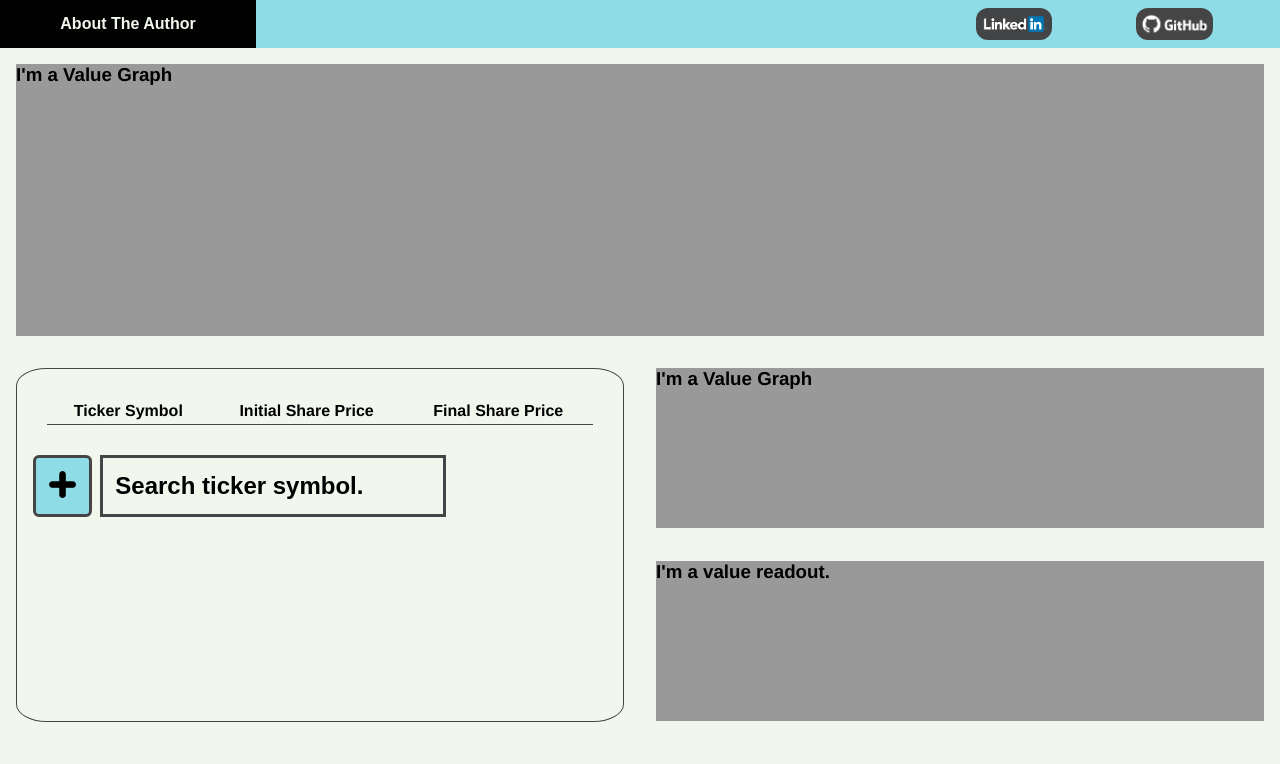
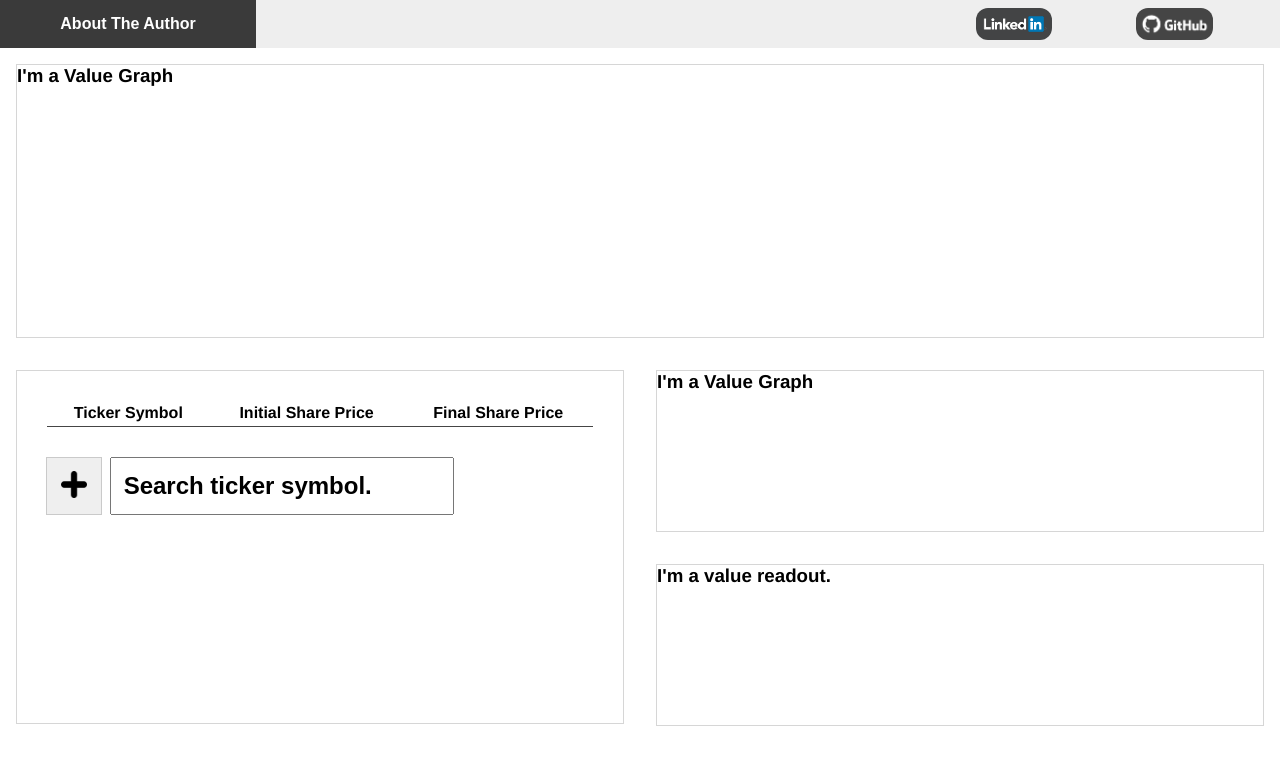
Before and after one commit to HarryMWinters/stock-price-delta, a Vue app: page / in a window 1280 px wide. Shown: the top 764 px of the page. Built offline with nearby package versions, Linux system fonts and the light colour scheme.

Commit message:
Update colors and catch some basic use permutations

```diff
--- a/src/App.vue
+++ b/src/App.vue
@@ -34,10 +34,13 @@ export default {
 <style>
 * {
   --black: #020202;
-  --eggshell: #f1f7ed;
+  --eggshell: #ffffff;
   --lime: #8edce6;
   --grey: #454545;
   --forest: #4f9d69;
+
+  --bg-element: #ffffff;
+  --border: #45454538;
 
   margin: 0;
   padding: 0;
--- a/src/components/control-panel/value-readout/ValueReadout.vue
+++ b/src/components/control-panel/value-readout/ValueReadout.vue
@@ -15,7 +15,9 @@ export default {
 <!-- Add "scoped" attribute to limit CSS to this component only -->
 <style scoped>
 .ValueReadout {
-  background: #999;
+  background: var(--bg-element);
+  border: 1px var(--border) solid;
+  padding: 0;
   margin: 1rem;
   height: 10em;
 }
--- a/src/components/nav/Nav.vue
+++ b/src/components/nav/Nav.vue
@@ -32,7 +32,7 @@ export default {
 <!-- Add "scoped" attribute to limit CSS to this component only -->
 <style scoped>
 * {
-  background-color: var(--lime);
+  background-color: #eeeeee;
   border: 0;
 }
 
@@ -55,7 +55,7 @@ export default {
 
 .bio {
   align-self: flex-start;
-  background: var(--black);
+  background: rgba(0, 0, 0, 0.755);
   color: var(--eggshell);
   align-self: flex-end;
   margin: 0em;
--- a/src/components/stock-picker/StockPicker.vue
+++ b/src/components/stock-picker/StockPicker.vue
@@ -11,16 +11,22 @@
       <tr v-bind:key="stock.name" v-for="stock in stocks">
         <td>{{stock.symbol}}</td>
         <td v-if="stock.errMsg" class="errorMsg">Unable to retrieve data.</td>
-        <td>{{stock.initialSharePrice}}</td>
-        <td>{{stock.finalSharePrice}}</td>
-        <td v-on:click="deleteStock(stock)">x</td>
+        <td v-if="!stock.errMsg">$ {{stock.initialSharePrice}}</td>
+        <td v-if="!stock.errMsg">$ {{stock.finalSharePrice}}</td>
+        <td v-on:click="deleteStock(stock)" id="deleteButton">x</td>
       </tr>
     </table>
     <div id="newStock">
       <button v-on:click="submitStock">
         <img src="@/assets/add.png" />
       </button>
-      <input type="text" id="stockInputField" value="Search ticker symbol." v-on:focus="clearInput" />
+      <input
+        type="text"
+        id="stockInputField"
+        value="Search ticker symbol."
+        v-on:focus="clearInput"
+        v-on:keydown.enter="submitStock"
+      />
     </div>
   </div>
 </template>
@@ -44,10 +50,15 @@ export default {
       const symbol = document
         .getElementById("stockInputField")
         .value.toUpperCase();
-      document.getElementById("stockInputField").value = symbol;
+      document.getElementById("stockInputField").value =
+        symbol == "SEARCH TICKER SYMBOL." ? "Search ticker symbol" : symbol;
       const apikey = "9TYZNYNMGKH18KZ7";
 
-      if (symbol) {
+      if (
+        symbol &&
+        symbol != "SEARCH TICKER SYMBOL." &&
+        this.stocks.map(s => s.symbol).indexOf(symbol) == -1
+      ) {
         axios
           .get("https://www.alphavantage.co/query", {
             params: {
@@ -59,14 +70,16 @@ export default {
           .then(response => {
             this.stocks.push({
               symbol: symbol,
-              initialSharePrice:
+              initialSharePrice: Number(
                 response.data["Time Series (Daily)"][this.dates.initial][
                   "1. open"
-                ],
-              finalSharePrice:
+                ]
+              ).toFixed(2),
+              finalSharePrice: Number(
                 response.data["Time Series (Daily)"][this.dates.final][
                   "4. close"
                 ]
+              ).toFixed(2)
             });
           })
           .catch(() => {
@@ -101,12 +114,11 @@ export default {
 }
 
 .StockPicker {
-  background: var(--eggshell);
-  border: 0.1em var(--grey) solid;
+  background: var(--bg-element);
+  border: 1px var(--border) solid;
   margin: 1rem;
   padding: 0;
   height: 22em;
-  border-radius: 5%;
 }
 
 table {
@@ -135,16 +147,15 @@ td {
 img {
   height: 2em;
   width: 2em;
-  border-radius: 50%;
 }
+
 button {
-  border-radius: 10%;
   padding: 1em;
-  background: var(--lime);
   border: none;
   cursor: pointer;
   outline: none;
-  border: 3px #454545 solid;
+  border: 1px var(--border) solid;
+  margin-left: 1em;
 }
 
 button:active {
@@ -152,13 +163,11 @@ button:active {
 }
 
 input {
-  background: transparent;
   font-size: 1.5em;
   margin: 0rem;
   margin-left: 0.5rem;
   font-weight: 600;
   padding-left: 0.5em;
-  border: 3px solid #454545;
 }
 
 #newStock {
@@ -172,4 +181,16 @@ input {
   color: red;
   font-weight: 900;
 }
+
+#deleteButton {
+  color: red;
+  font-weight: 900;
+  margin: 1em;
+  height: 1em;
+  padding: 4px;
+}
+
+#deleteButton:hover {
+  cursor: pointer;
+}
 </style>
--- a/src/components/value-graph/ValueGraph.vue
+++ b/src/components/value-graph/ValueGraph.vue
@@ -15,7 +15,9 @@ export default {
 
 <style scoped>
 .ValueGraph {
-  background: #999;
+  background: var(--bg-element);
+  border: 1px var(--border) solid;
+  padding: 0;
   margin: 1rem;
   height: 10em;
 }
```
